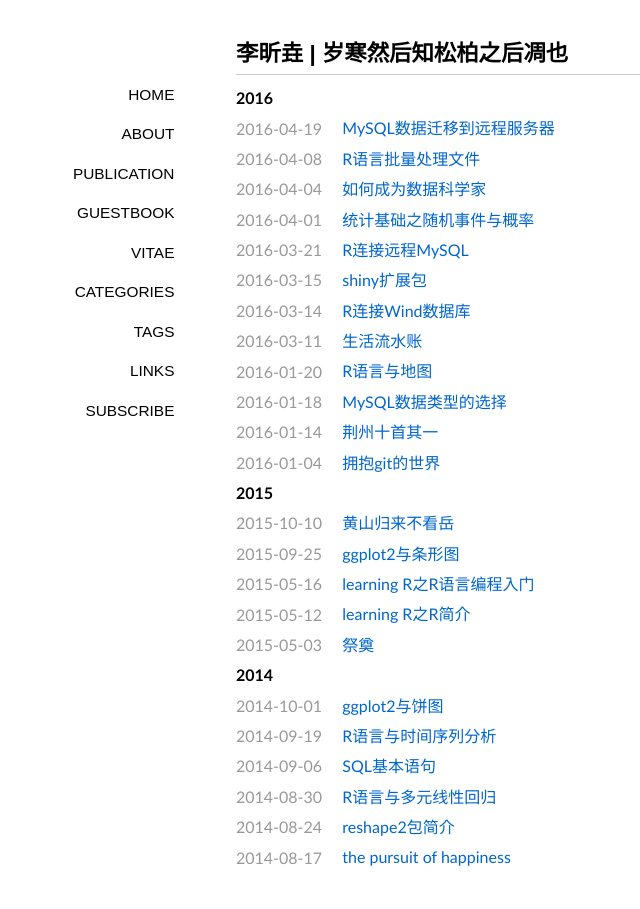
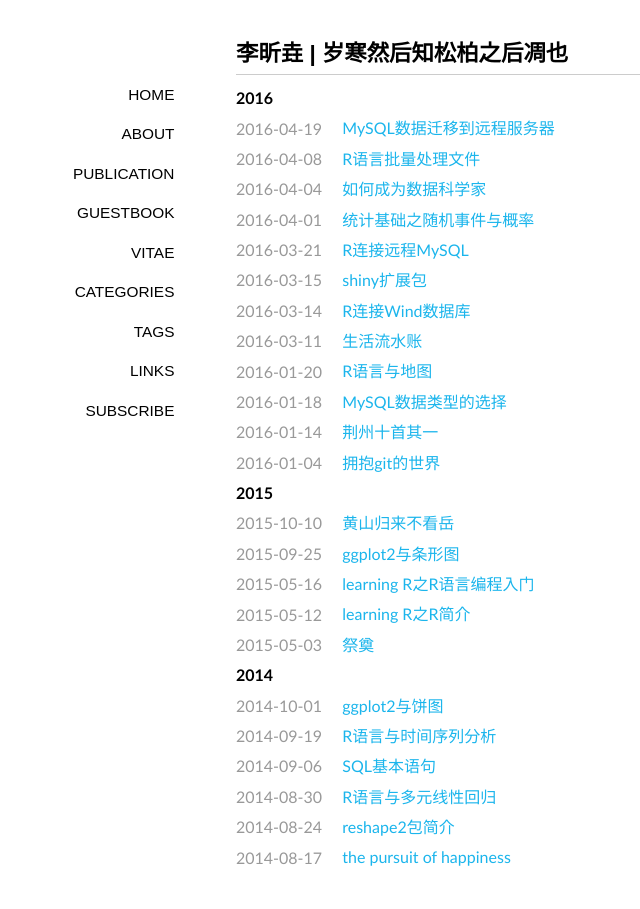
Before and after one commit to lixinyao/jekyll_blog, a Jekyll site: the page built from index.md, in a window 1280 px wide. Shown: the whole page, without its empty margins (104-744 px from the left). Built offline with Jekyll 4.4.1, drawn with Linux system fonts in a browser that asks for light colours; nearby versions of some CDN libraries; some web fonts are replaced.

Commit message:
修改字体颜色#1bb5ec

```diff
--- a/media/css/style.css
+++ b/media/css/style.css
@@ -14,7 +14,7 @@
 @import url(http://fonts.useso.com/css?family=Cuprum);
 body{font-size:14px;font-family:"Galdeano","Hiragino Sans GB","Microsoft YaHei",Trebuchet,"Trebuchet MS",Tahoma,"Lucida Grande","Lucida Sans Unicode",Verdana,sans-serif;color:#000000;background-color:#ffffff;}
 *{padding:0;margin: 0;border:none;outline:none;}
-a{color:#0066cc;text-decoration:none;}
+a{color:#1BB5EC;text-decoration:none;}
 a:hover{color:#333333;text-decoration:underline;}
 hr{margin:.7em 0;border-top:1px dashed #d0d0d0;border-bottom:1px dashed #f9f9f9;}
 p{padding:.5em 0;}
```
